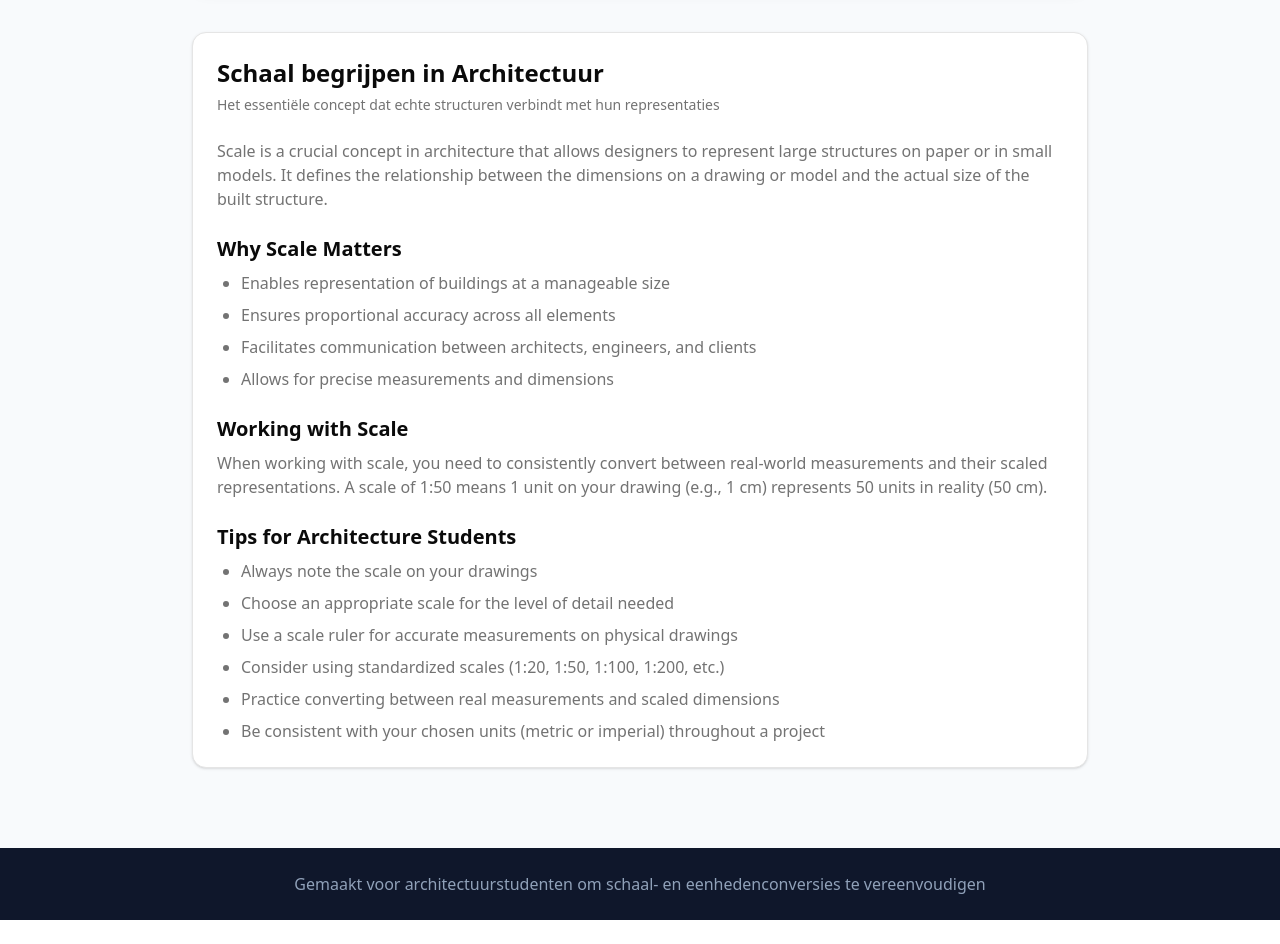
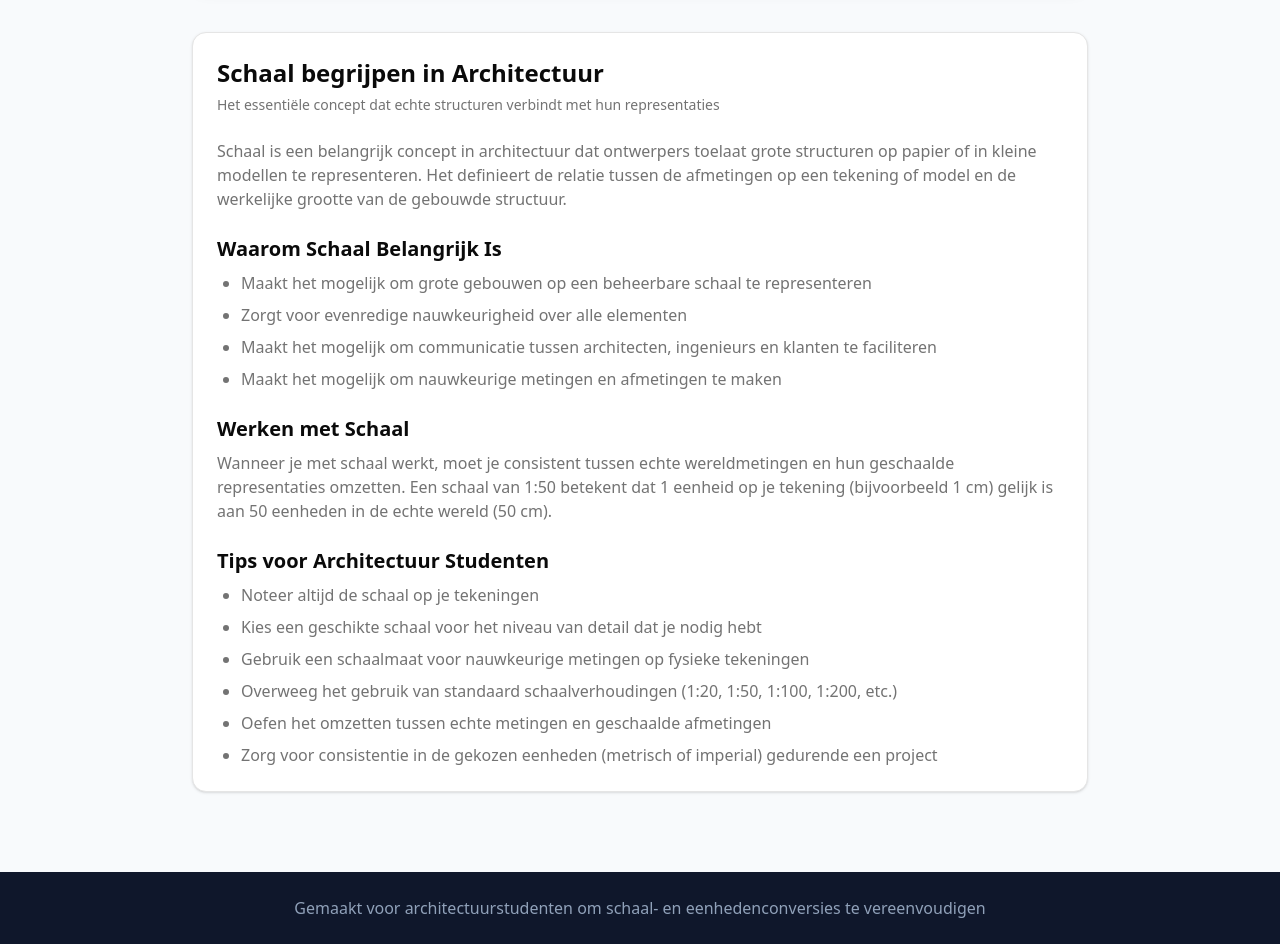
Before and after one commit to RemcoGoy/scaler, a Next.js app: page /nl in a window 1280 px wide. Shown: the part 840-1784 px from the top of the page. Before the commit the page ends 1760 px from the top, so only its background shows below. Built offline with nearby package versions, Linux system fonts and the light colour scheme.

Commit message:
Final translations

```diff
--- a/app/[locale]/page.tsx
+++ b/app/[locale]/page.tsx
@@ -56,63 +56,40 @@ export default function Home() {
             <CardDescription>{t("info.subtitle")}</CardDescription>
           </CardHeader>
           <CardContent className="space-y-6">
-            <p className="text-muted-foreground">
-              Scale is a crucial concept in architecture that allows designers
-              to represent large structures on paper or in small models. It
-              defines the relationship between the dimensions on a drawing or
-              model and the actual size of the built structure.
-            </p>
+            <p className="text-muted-foreground">{t("info.scaleInfo")}</p>
 
             <div>
-              <h3 className="text-xl font-semibold mb-2">Why Scale Matters</h3>
+              <h3 className="text-xl font-semibold mb-2">
+                {t("info.whyScale")}
+              </h3>
               <ul className="list-disc pl-6 space-y-2 mb-6 text-muted-foreground">
-                <li>
-                  Enables representation of buildings at a manageable size
-                </li>
-                <li>Ensures proportional accuracy across all elements</li>
-                <li>
-                  Facilitates communication between architects, engineers, and
-                  clients
-                </li>
-                <li>Allows for precise measurements and dimensions</li>
+                <li>{t("info.whyScaleInfo1")}</li>
+                <li>{t("info.whyScaleInfo2")}</li>
+                <li>{t("info.whyScaleInfo3")}</li>
+                <li>{t("info.whyScaleInfo4")}</li>
               </ul>
             </div>
 
             <div>
-              <h3 className="text-xl font-semibold mb-2">Working with Scale</h3>
+              <h3 className="text-xl font-semibold mb-2">
+                {t("info.workingWithScale")}
+              </h3>
               <p className="mb-4 text-muted-foreground">
-                When working with scale, you need to consistently convert
-                between real-world measurements and their scaled
-                representations. A scale of 1:50 means 1 unit on your drawing
-                (e.g., 1 cm) represents 50 units in reality (50 cm).
+                {t("info.workingWithScaleInfo")}
               </p>
             </div>
 
             <div>
               <h3 className="text-xl font-semibold mb-2">
-                Tips for Architecture Students
+                {t("info.tipsForArchitectureStudents")}
               </h3>
               <ul className="list-disc pl-6 space-y-2 text-muted-foreground">
-                <li>Always note the scale on your drawings</li>
-                <li>
-                  Choose an appropriate scale for the level of detail needed
-                </li>
-                <li>
-                  Use a scale ruler for accurate measurements on physical
-                  drawings
-                </li>
-                <li>
-                  Consider using standardized scales (1:20, 1:50, 1:100, 1:200,
-                  etc.)
-                </li>
-                <li>
-                  Practice converting between real measurements and scaled
-                  dimensions
-                </li>
-                <li>
-                  Be consistent with your chosen units (metric or imperial)
-                  throughout a project
-                </li>
+                <li>{t("info.tips1")}</li>
+                <li>{t("info.tips2")}</li>
+                <li>{t("info.tips3")}</li>
+                <li>{t("info.tips4")}</li>
+                <li>{t("info.tips5")}</li>
+                <li>{t("info.tips6")}</li>
               </ul>
             </div>
           </CardContent>
--- a/app/page.tsx
+++ b/app/page.tsx
@@ -1,5 +1,5 @@
 import { redirect } from "next/navigation";
 
 export default function RootPage() {
-  redirect("/en");
+  redirect("/nl");
 }
--- a/messages/en/index.json
+++ b/messages/en/index.json
@@ -38,6 +38,21 @@
     },
     "info": {
         "title": "Understanding Scale in Architecture",
-        "subtitle": "The essential concept that connects real-world structures to their representations"
+        "subtitle": "The essential concept that connects real-world structures to their representations",
+        "scaleInfo": "Scale is a crucial concept in architecture that allows designers to represent large structures on paper or in small models. It defines the relationship between the dimensions on a drawing or model and the actual size of the built structure.",
+        "whyScale": "Why Scale Matters",
+        "workingWithScale": "Working with Scale",
+        "tipsForArchitectureStudents": "Tips for Architecture Students",
+        "whyScaleInfo1": "Enables representation of buildings at a manageable size",
+        "whyScaleInfo2": "Ensures proportional accuracy across all elements",
+        "whyScaleInfo3": "Facilitates communication between architects, engineers, and clients",
+        "whyScaleInfo4": "Allows for precise measurements and dimensions",
+        "workingWithScaleInfo": "When working with scale, you need to consistently convert between real-world measurements and their scaled representations. A scale of 1: 50 means 1 unit on your drawing (e.g., 1 cm) represents 50 units in reality (50 cm).",
+        "tips1": "Always note the scale on your drawings",
+        "tips2": "Choose an appropriate scale for the level of detail needed",
+        "tips3": "Use a scale ruler for accurate measurements on physical drawings",
+        "tips4": "Consider using standardized scales (1:20, 1:50, 1:100, 1:200, etc.)",
+        "tips5": "Practice converting between real measurements and scaled dimensions",
+        "tips6": "Be consistent with your chosen units (metric or imperial) throughout a project"
     }
 }
--- a/messages/nl/index.json
+++ b/messages/nl/index.json
@@ -37,6 +37,21 @@
     },
     "info": {
         "title": "Schaal begrijpen in Architectuur",
-        "subtitle": "Het essentiële concept dat echte structuren verbindt met hun representaties"
+        "subtitle": "Het essentiële concept dat echte structuren verbindt met hun representaties",
+        "scaleInfo": "Schaal is een belangrijk concept in architectuur dat ontwerpers toelaat grote structuren op papier of in kleine modellen te representeren. Het definieert de relatie tussen de afmetingen op een tekening of model en de werkelijke grootte van de gebouwde structuur.",
+        "whyScale": "Waarom Schaal Belangrijk Is",
+        "workingWithScale": "Werken met Schaal",
+        "tipsForArchitectureStudents": "Tips voor Architectuur Studenten",
+        "whyScaleInfo1": "Maakt het mogelijk om grote gebouwen op een beheerbare schaal te representeren",
+        "whyScaleInfo2": "Zorgt voor evenredige nauwkeurigheid over alle elementen",
+        "whyScaleInfo3": "Maakt het mogelijk om communicatie tussen architecten, ingenieurs en klanten te faciliteren",
+        "whyScaleInfo4": "Maakt het mogelijk om nauwkeurige metingen en afmetingen te maken",
+        "workingWithScaleInfo": "Wanneer je met schaal werkt, moet je consistent tussen echte wereldmetingen en hun geschaalde representaties omzetten. Een schaal van 1:50 betekent dat 1 eenheid op je tekening (bijvoorbeeld 1 cm) gelijk is aan 50 eenheden in de echte wereld (50 cm).",
+        "tips1": "Noteer altijd de schaal op je tekeningen",
+        "tips2": "Kies een geschikte schaal voor het niveau van detail dat je nodig hebt",
+        "tips3": "Gebruik een schaalmaat voor nauwkeurige metingen op fysieke tekeningen",
+        "tips4": "Overweeg het gebruik van standaard schaalverhoudingen (1:20, 1:50, 1:100, 1:200, etc.)",
+        "tips5": "Oefen het omzetten tussen echte metingen en geschaalde afmetingen",
+        "tips6": "Zorg voor consistentie in de gekozen eenheden (metrisch of imperial) gedurende een project"
     }
 }
```
Also changed, not shown: 1 other file (tests, documents, lock files or other folders).
